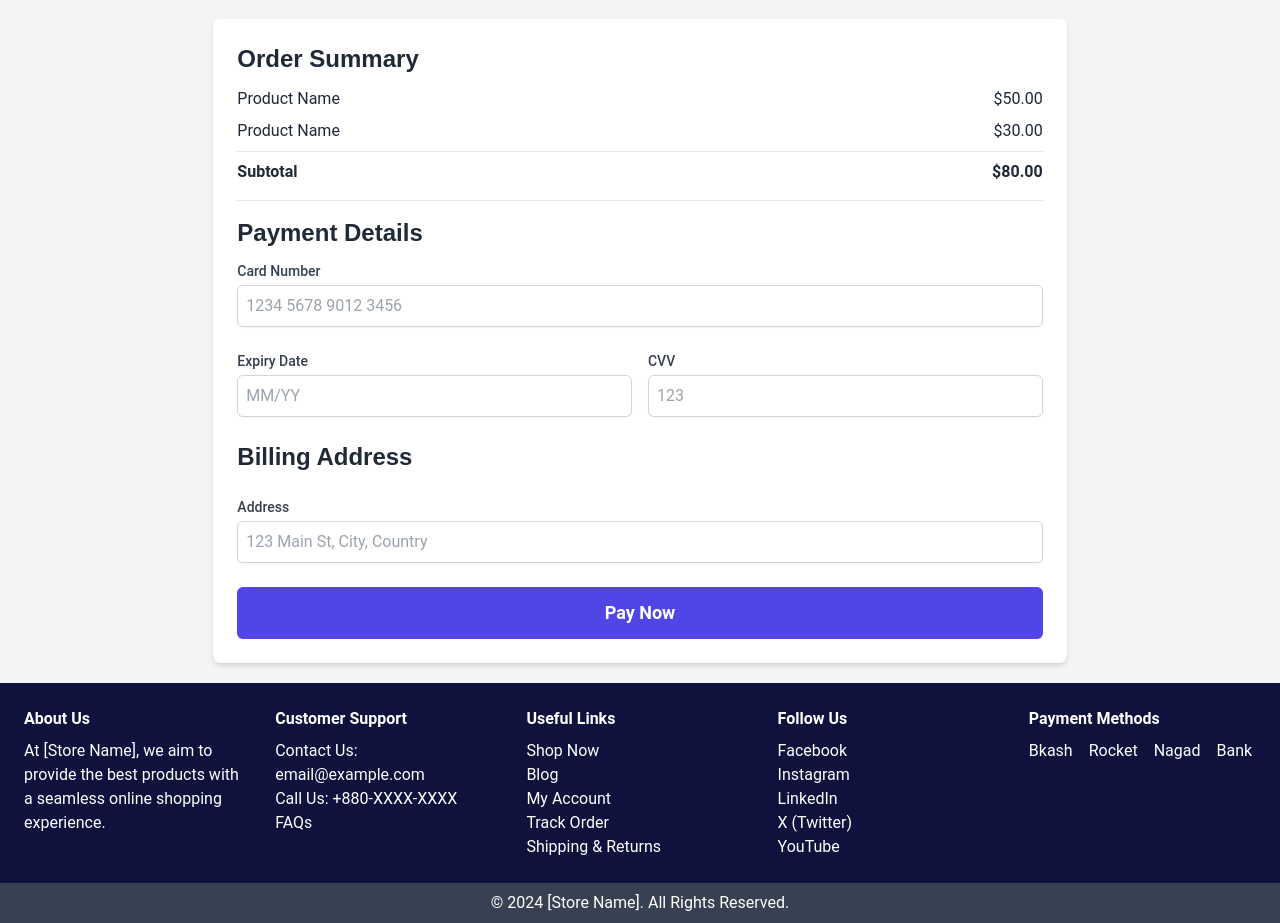
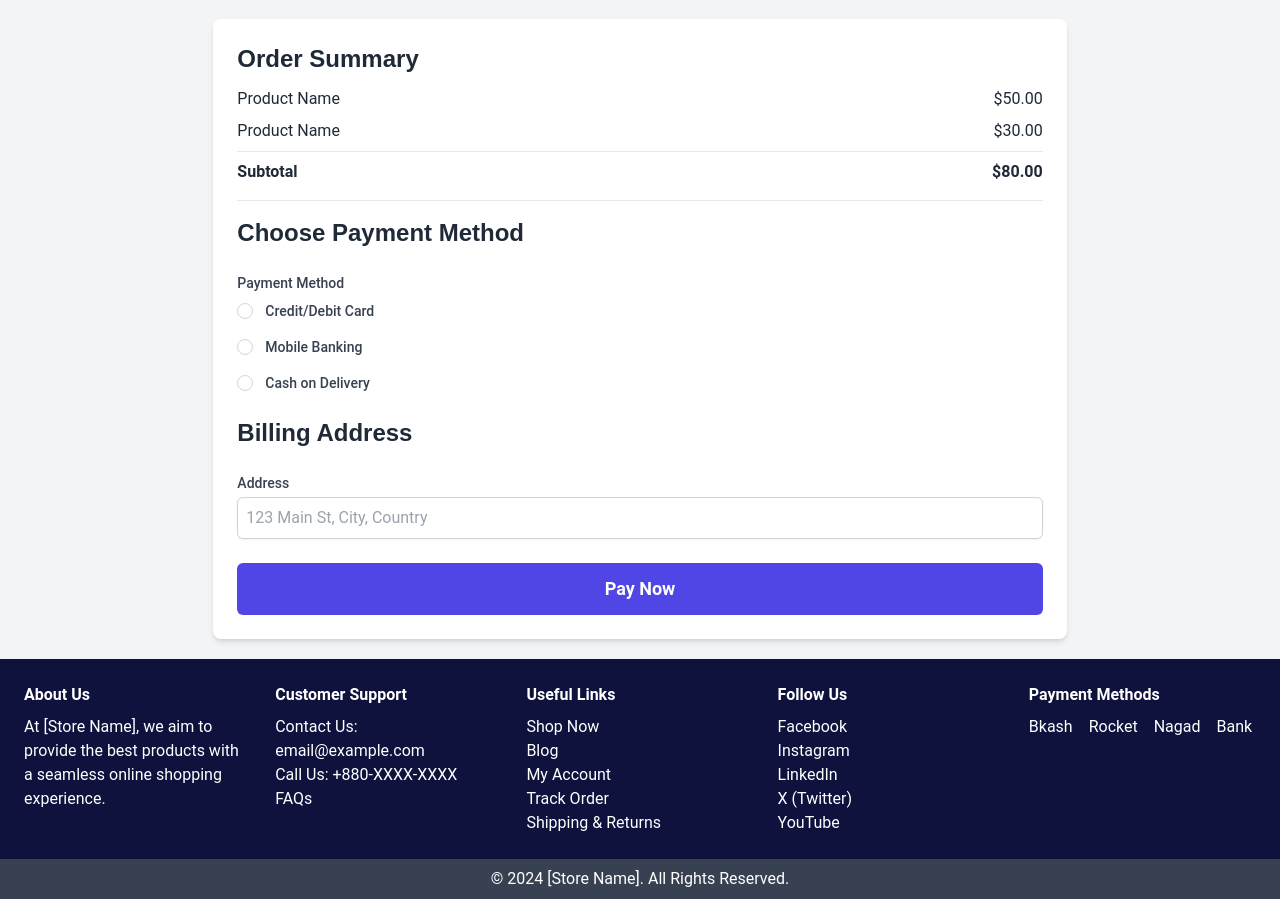
Before and after one commit to Hasan-TechNinja/Project, a Django app: page /payment/ in a window 1280 px wide. Shown: the part 113-1036 px from the top of the page. After the commit the page ends 1012 px from the top, so only its background shows below. Run offline with Django 4.2, Linux system fonts and the light colour scheme; some libraries are stand-ins or nearby versions.

Commit message:
payment method added

```diff
--- a/Main/models.py
+++ b/Main/models.py
@@ -176,7 +176,7 @@ class Review(models.Model):
     product = models.ForeignKey(Product, on_delete=models.CASCADE, related_name="reviews")
     user = models.ForeignKey(User, on_delete=models.CASCADE)
     rating = models.IntegerField(choices=[(i, i) for i in range(1, 6)], default=5)  # Rating between 1 and 5
-    comment = models.TextField()
+    comment = models.TextField(max_length=500, blank=True)
     created_at = models.DateTimeField(default=timezone.now)
     updated_at = models.DateTimeField(auto_now=True)
 
--- a/Main/templates/payment.html
+++ b/Main/templates/payment.html
@@ -24,16 +24,38 @@
                     </div>
                 </div>
 
-                <!-- Payment Form Section -->
-                <h2 class="text-2xl font-semibold mb-3">Payment Details</h2>
+                <!-- Payment Method Section -->
+                <h2 class="text-2xl font-semibold mb-3">Choose Payment Method</h2>
                 <form action="/process_payment" method="POST" class="space-y-6">
+                    {% csrf_token %}
 
+                    <!-- Payment Method Radio Buttons -->
+                    <div class="mb-4">
+                        <label class="block text-sm font-medium text-gray-700">Payment Method</label>
+                        <div class="mt-2">
+                            <div class="flex items-center mb-4">
+                                <input id="credit-card" name="payment_method" type="radio" value="credit_card" class="focus:ring-indigo-500 h-4 w-4 text-indigo-600 border-gray-300" required>
+                                <label for="credit-card" class="ml-3 block text-sm font-medium text-gray-700">Credit/Debit Card</label>
+                            </div>
+                            <div class="flex items-center mb-4">
+                                <input id="mobile-banking" name="payment_method" type="radio" value="mobile_banking" class="focus:ring-indigo-500 h-4 w-4 text-indigo-600 border-gray-300" required>
+                                <label for="mobile-banking" class="ml-3 block text-sm font-medium text-gray-700">Mobile Banking</label>
+                            </div>
+                            <div class="flex items-center mb-4">
+                                <input id="cash-on-delivery" name="payment_method" type="radio" value="cash_on_delivery" class="focus:ring-indigo-500 h-4 w-4 text-indigo-600 border-gray-300" required>
+                                <label for="cash-on-delivery" class="ml-3 block text-sm font-medium text-gray-700">Cash on Delivery</label>
+                            </div>
+                        </div>
+                    </div>
+
+                    <!-- Credit Card Payment Section (Shown conditionally with JavaScript) -->
+                    <div id="credit-card-details" class="hidden">
                         <!-- Credit Card Number -->
                         <div>
                             <label for="card_number" class="block text-sm font-medium text-gray-700">Card Number</label>
                             <input type="text" id="card_number" name="card_number"
                                    class="mt-1 p-2 block w-full border border-gray-300 rounded-md shadow-sm focus:outline-none focus:ring-indigo-500 focus:border-indigo-500"
-                               placeholder="1234 5678 9012 3456" required>
+                                   placeholder="1234 5678 9012 3456">
                         </div>
 
                         <!-- Expiry Date and CVV -->
@@ -43,7 +65,7 @@
                                 <label for="expiry_date" class="block text-sm font-medium text-gray-700">Expiry Date</label>
                                 <input type="text" id="expiry_date" name="expiry_date"
                                        class="mt-1 p-2 block w-full border border-gray-300 rounded-md shadow-sm focus:outline-none focus:ring-indigo-500 focus:border-indigo-500"
-                                   placeholder="MM/YY" required>
+                                       placeholder="MM/YY">
                             </div>
 
                             <!-- CVV -->
@@ -51,7 +73,30 @@
                                 <label for="cvv" class="block text-sm font-medium text-gray-700">CVV</label>
                                 <input type="text" id="cvv" name="cvv"
                                        class="mt-1 p-2 block w-full border border-gray-300 rounded-md shadow-sm focus:outline-none focus:ring-indigo-500 focus:border-indigo-500"
-                                   placeholder="123" required>
+                                       placeholder="123">
+                            </div>
+                        </div>
+                    </div>
+
+                    <!-- Mobile Banking Payment Section (Shown conditionally with JavaScript) -->
+                    <div id="mobile-banking-details" class="hidden">
+                        <!-- Select Mobile Banking Service -->
+                        <div class="mt-4">
+                            <label for="mobile_service" class="block text-sm font-medium text-gray-700">Mobile Banking Service</label>
+                            <select id="mobile_service" name="mobile_service"
+                                    class="mt-1 block w-full pl-3 pr-10 py-2 border border-gray-300 bg-white rounded-md shadow-sm focus:outline-none focus:ring-indigo-500 focus:border-indigo-500">
+                                <option value="bkash">bKash</option>
+                                <option value="nagad">Nagad</option>
+                                <option value="rocket">Rocket</option>
+                            </select>
+                        </div>
+
+                        <!-- Transaction ID -->
+                        <div class="mt-4">
+                            <label for="transaction_id" class="block text-sm font-medium text-gray-700">Transaction ID</label>
+                            <input type="text" id="transaction_id" name="transaction_id"
+                                   class="mt-1 p-2 block w-full border border-gray-300 rounded-md shadow-sm focus:outline-none focus:ring-indigo-500 focus:border-indigo-500"
+                                   placeholder="Enter your transaction ID">
                         </div>
                     </div>
 
@@ -66,7 +111,7 @@
 
                     <!-- Payment Button -->
                     <div class="mt-6">
-                        <button type="submit" class="w-full bg-indigo-600 text-white p-3 rounded-md font-semibold text-lg hover:bg-indigo-700 focus:ring-4 focus:ring-indigo-500">
+                        <button id="pay-now-button" type="submit" class="w-full bg-indigo-600 text-white p-3 rounded-md font-semibold text-lg hover:bg-indigo-700 focus:ring-4 focus:ring-indigo-500">
                             Pay Now
                         </button>
                     </div>
@@ -75,4 +120,41 @@
         </div>
     </div>
 </div>
+
+<script>
+    // Show or hide payment details based on selected payment method and update the button text
+    document.addEventListener('DOMContentLoaded', function () {
+        const creditCardRadio = document.getElementById('credit-card');
+        const cashOnDeliveryRadio = document.getElementById('cash-on-delivery');
+        const mobileBankingRadio = document.getElementById('mobile-banking');
+        const creditCardDetails = document.getElementById('credit-card-details');
+        const mobileBankingDetails = document.getElementById('mobile-banking-details');
+        const payNowButton = document.getElementById('pay-now-button');
+
+        creditCardRadio.addEventListener('change', function () {
+            if (creditCardRadio.checked) {
+                creditCardDetails.classList.remove('hidden');
+                mobileBankingDetails.classList.add('hidden');
+                payNowButton.textContent = "Pay Now";
+            }
+        });
+
+        cashOnDeliveryRadio.addEventListener('change', function () {
+            if (cashOnDeliveryRadio.checked) {
+                creditCardDetails.classList.add('hidden');
+                mobileBankingDetails.classList.add('hidden');
+                payNowButton.textContent = "Confirm Order";
+            }
+        });
+
+        mobileBankingRadio.addEventListener('change', function () {
+            if (mobileBankingRadio.checked) {
+                creditCardDetails.classList.add('hidden');
+                mobileBankingDetails.classList.remove('hidden');
+                payNowButton.textContent = "Pay Now";
+            }
+        });
+    });
+</script>
+
 {% endblock content %}
--- a/Main/templates/purchase.html
+++ b/Main/templates/purchase.html
@@ -1,7 +1,7 @@
 {% extends "base.html" %}
 {% block title %}Purchase History{% endblock title %}
 {% block content %}
-<div class="container mx-auto my-10">
+<div class="container mx-auto my-10 h-screen">
     <!-- Order Items -->
     <h2 class="text-2xl font-bold mb-5 text-center sm:text-left">Items</h2>
     <div class="overflow-x-auto">
--- a/Main/views.py
+++ b/Main/views.py
@@ -303,19 +303,19 @@ def checkout(request):
 
                 else:
                     # Handle insufficient stock, show an error message (optional)
-                    return render(request, 'checkout.html', {
+                    return render(request, 'checkouts.html', {
                         'form': form,
                         'cart': cart,
                         'error': f'Not enough stock for {product.name}. Only {product.stock} left.'
                     })
 
             # After processing all items, redirect to home
-            return redirect('payment')
+            return redirect('profile')
 
         else:
             # Handle form errors
             context = {'form': form}
-            return render(request, 'checkout.html', context)
+            return render(request, 'checkouts.html', context)
 
     else:
         form = BillingDetailsForm()
@@ -324,7 +324,7 @@ def checkout(request):
         'form': form,
         'cart': cart
     }
-    return render(request, 'checkout.html', context)
+    return render(request, 'checkouts.html', context)
 
 # @login_required
 # def checkout(request):
--- a/theme/static/css/dist/styles.css
+++ b/theme/static/css/dist/styles.css
@@ -1779,6 +1779,11 @@ select {
   margin-bottom: 1rem;
 }
 
+.my-5 {
+  margin-top: 1.25rem;
+  margin-bottom: 1.25rem;
+}
+
 .my-7 {
   margin-top: 1.75rem;
   margin-bottom: 1.75rem;
@@ -1787,11 +1792,6 @@ select {
 .my-8 {
   margin-top: 2rem;
   margin-bottom: 2rem;
-}
-
-.my-5 {
-  margin-top: 1.25rem;
-  margin-bottom: 1.25rem;
 }
 
 .mb-1 {
@@ -2737,6 +2737,18 @@ select {
   padding-top: 0.5rem;
 }
 
+.pl-3 {
+  padding-left: 0.75rem;
+}
+
+.pr-10 {
+  padding-right: 2.5rem;
+}
+
+.pt-4 {
+  padding-top: 1rem;
+}
+
 .text-left {
   text-align: left;
 }
@@ -2934,6 +2946,11 @@ select {
 .text-yellow-500 {
   --tw-text-opacity: 1;
   color: rgb(234 179 8 / var(--tw-text-opacity));
+}
+
+.text-indigo-600 {
+  --tw-text-opacity: 1;
+  color: rgb(79 70 229 / var(--tw-text-opacity));
 }
 
 .line-through {
```
Also changed, not shown: Main/templates/checkouts.html (added, +144 -0 lines), db.sqlite3. Lines whose indentation alone changed are shown as unchanged.
